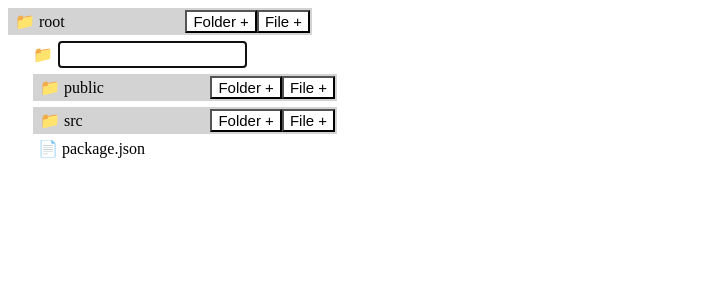
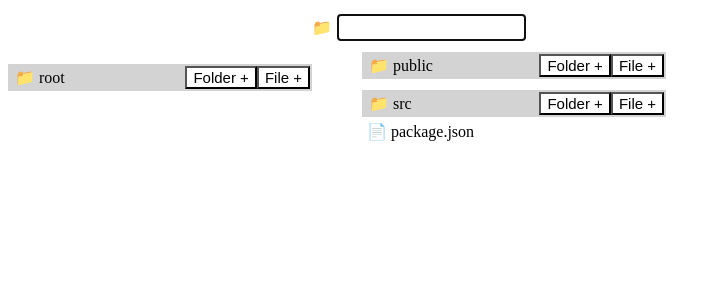
Before and after one commit to nomankhokhar/windows-explorer-in-react, a React (Create React App) app: page / in a window 1280 px wide. Both pictures are taken after a click on the button "Folder +". Shown: the top 300 px of the page, without its empty margins (0-721 px from the left). Built offline with nearby package versions, Linux system fonts and the light colour scheme.

Commit message:
Align in Horizontal

```diff
--- a/src/App.css
+++ b/src/App.css
@@ -7,6 +7,11 @@
   padding: 2px;
   width: 300px;
   cursor: pointer;
+}
+
+.flex {
+  display: flex;
+  align-items: center;
 }
 
 .inputContainer {
--- a/src/components/Folder.js
+++ b/src/components/Folder.js
@@ -25,7 +25,7 @@ const Folder = ({ handleInsertNode = () => {}, explorer }) => {
 
   if (explorer.isFolder) {
     return (
-      <div style={{ marginTop: "5px" }}>
+      <div className="flex" style={{ marginTop: "5px" }}>
         <div onClick={() => setExpand(!expand)} className="folder">
           <span>📁 {explorer?.name}</span>{" "}
           <div>
@@ -34,9 +34,7 @@ const Folder = ({ handleInsertNode = () => {}, explorer }) => {
           </div>
         </div>
 
-        <div
-          style={{ display: expand ? "block" : "none", paddingLeft: "25px" }}
-        >
+        <div style={{ display: expand ? "block" : "none" }}>
           {showInput.visible && (
             <div className="inputContainer">
               <span>{showInput.isFolder ? "📁" : "📄"}</span>
@@ -50,6 +48,7 @@ const Folder = ({ handleInsertNode = () => {}, explorer }) => {
             </div>
           )}
 
+          <div className="border" style={{ marginLeft: "50px" }}>
             {explorer.items.map((exp) => {
               return (
                 <Folder
@@ -61,6 +60,7 @@ const Folder = ({ handleInsertNode = () => {}, explorer }) => {
             })}
           </div>
         </div>
+      </div>
     );
   } else {
     return <span className="file">📄 {explorer.name}</span>;
```
Lines whose indentation alone changed are shown as unchanged.
